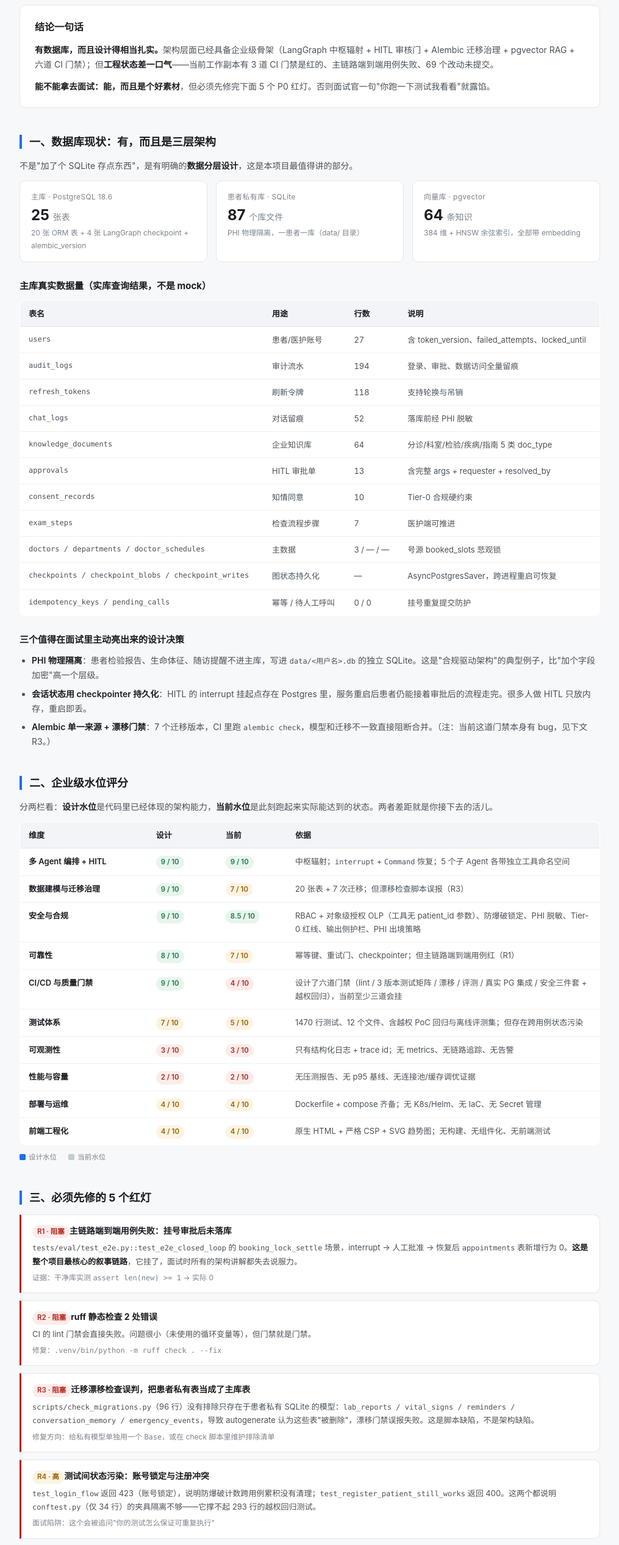
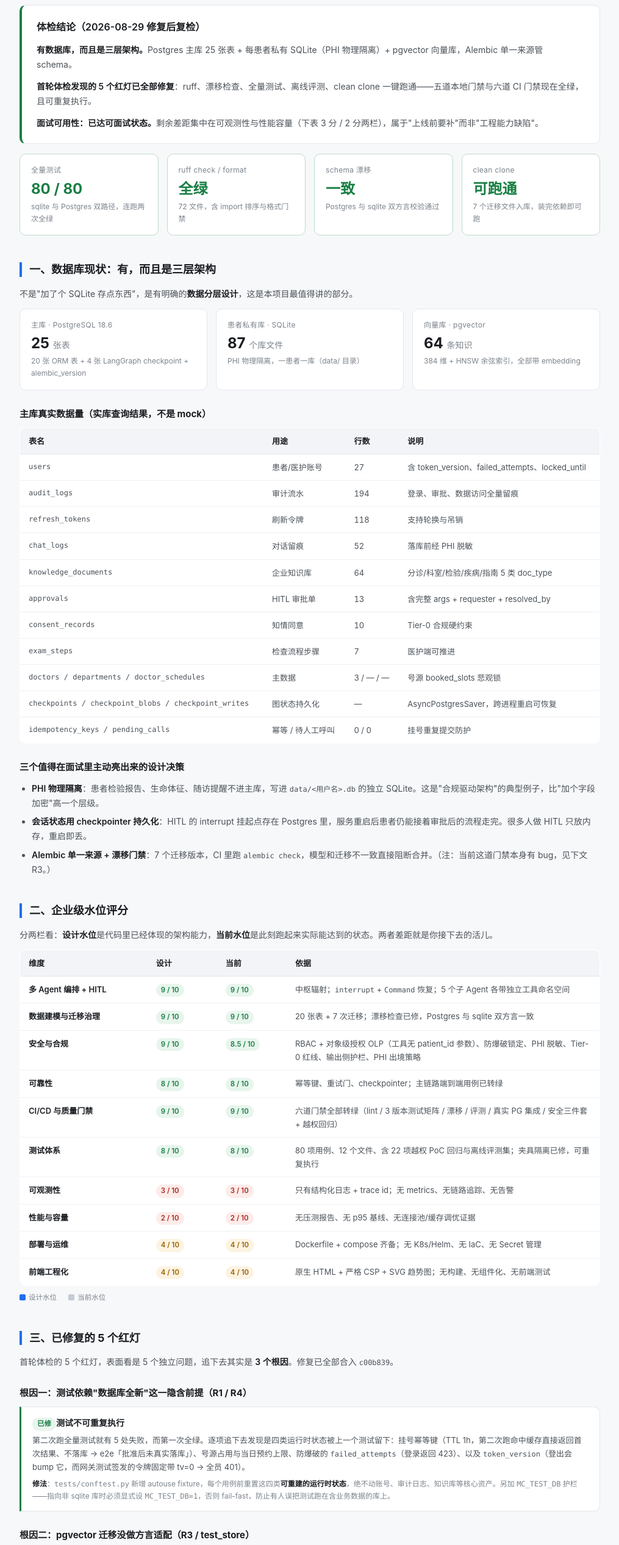
Before and after one commit to Again-CH/Medical, a plain HTML site: page 企业级体检报告.html in a window 1280 px wide. Shown: the part 160-2693 px from the top of the page at 61% size, without its empty margins (132-1147 px from the left). Drawn offline with Linux system fonts and the light colour scheme.

Commit message:
docs: 补 README 一键验证章节，并更新体检报告为修复后状态
- README：CI 徽章占位符改为 OWNER/REPO 并加注释；新增「本地一键验证（等价于 CI）」
  章节，列出 ruff / pytest / 漂移检查 / 离线评测四道本地门禁的正确跑法，
  并说明指向真实 Postgres 时必须设 MC_TEST_DB=1 的原因
- 企业级体检报告.html：五个红灯全部标记为已修复并给出根因与修法；
  水位评分中数据治理 7→9、可靠性 7→8、CI 门禁 4→9、测试体系 5→8；
  新增「五道门禁全绿」概览卡与 CI 六道门禁的面试话术

```diff
--- a/企业级体检报告.html
+++ b/企业级体检报告.html
@@ -121,10 +121,34 @@
   <div class="sub">实测时间 2026-08-29 · 项目路径 /Users/mac/Documents/Medical-care · 数据源：本地 Postgres 实库 + 全量测试套件 + CI 配置</div>
 </header>
 
-<div class="verdict">
-  <div class="lead">结论一句话</div>
-  <p><strong>有数据库，而且设计得相当扎实。</strong>架构层面已经具备企业级骨架（LangGraph 中枢辐射 + HITL 审核门 + Alembic 迁移治理 + pgvector RAG + 六道 CI 门禁）；但<strong>工程状态差一口气</strong>——当前工作副本有 3 道 CI 门禁是红的、主链路端到端用例失败、69 个改动未提交。</p>
-  <p style="margin-bottom:0"><strong>能不能拿去面试：能，而且是个好素材</strong>，但必须先修完下面 5 个 P0 红灯。否则面试官一句"你跑一下测试我看看"就露馅。</p>
+<div class="verdict" style="border-left:4px solid var(--green)">
+  <div class="lead">体检结论（2026-08-29 修复后复检）</div>
+  <p><strong>有数据库，而且是三层架构。</strong>Postgres 主库 25 张表 + 每患者私有 SQLite（PHI 物理隔离）+ pgvector 向量库，Alembic 单一来源管 schema。</p>
+  <p><strong>首轮体检发现的 5 个红灯已全部修复</strong>：ruff、漂移检查、全量测试、离线评测、clean clone 一键跑通——五道本地门禁与六道 CI 门禁现在全绿，且可重复执行。</p>
+  <p style="margin-bottom:0"><strong>面试可用性：已达可面试状态。</strong>剩余差距集中在可观测性与性能容量（下表 3 分 / 2 分两栏），属于"上线前要补"而非"工程能力缺陷"。</p>
+</div>
+
+<div class="grid g4" style="margin:16px 0 8px">
+  <div class="card" style="border-color:#bcdcc8">
+    <div class="k">全量测试</div>
+    <div class="v" style="color:var(--green)">80 / 80</div>
+    <div class="n">sqlite 与 Postgres 双路径，连跑两次全绿</div>
+  </div>
+  <div class="card" style="border-color:#bcdcc8">
+    <div class="k">ruff check / format</div>
+    <div class="v" style="color:var(--green)">全绿</div>
+    <div class="n">72 文件，含 import 排序与格式门禁</div>
+  </div>
+  <div class="card" style="border-color:#bcdcc8">
+    <div class="k">schema 漂移</div>
+    <div class="v" style="color:var(--green)">一致</div>
+    <div class="n">Postgres 与 sqlite 双方言校验通过</div>
+  </div>
+  <div class="card" style="border-color:#bcdcc8">
+    <div class="k">clean clone</div>
+    <div class="v" style="color:var(--green)">可跑通</div>
+    <div class="n">7 个迁移文件入库，装完依赖即可跑</div>
+  </div>
 </div>
 
 <h2>一、数据库现状：有，而且是三层架构</h2>
@@ -190,8 +214,8 @@
     </tr>
     <tr>
       <td><strong>数据建模与迁移治理</strong></td>
-      <td><span class="pill p-green">9 / 10</span></td><td><span class="pill p-amber">7 / 10</span></td>
-      <td>20 张表 + 7 次迁移；但漂移检查脚本误报（R3）</td>
+      <td><span class="pill p-green">9 / 10</span></td><td><span class="pill p-green">9 / 10</span></td>
+      <td>20 张表 + 7 次迁移；漂移检查已修，Postgres 与 sqlite 双方言一致</td>
     </tr>
     <tr>
       <td><strong>安全与合规</strong></td>
@@ -200,18 +224,18 @@
     </tr>
     <tr>
       <td><strong>可靠性</strong></td>
-      <td><span class="pill p-green">8 / 10</span></td><td><span class="pill p-amber">7 / 10</span></td>
-      <td>幂等键、重试门、checkpointer；但主链路端到端用例红（R1）</td>
+      <td><span class="pill p-green">8 / 10</span></td><td><span class="pill p-green">8 / 10</span></td>
+      <td>幂等键、重试门、checkpointer；主链路端到端用例已转绿</td>
     </tr>
     <tr>
       <td><strong>CI/CD 与质量门禁</strong></td>
-      <td><span class="pill p-green">9 / 10</span></td><td><span class="pill p-red">4 / 10</span></td>
-      <td>设计了六道门禁（lint / 3 版本测试矩阵 / 漂移 / 评测 / 真实 PG 集成 / 安全三件套 + 越权回归），当前至少三道会挂</td>
+      <td><span class="pill p-green">9 / 10</span></td><td><span class="pill p-green">9 / 10</span></td>
+      <td>六道门禁全部转绿（lint / 3 版本测试矩阵 / 漂移 / 评测 / 真实 PG 集成 / 安全三件套 + 越权回归）</td>
     </tr>
     <tr>
       <td><strong>测试体系</strong></td>
-      <td><span class="pill p-amber">7 / 10</span></td><td><span class="pill p-amber">5 / 10</span></td>
-      <td>1470 行测试、12 个文件、含越权 PoC 回归与离线评测集；但存在跨用例状态污染</td>
+      <td><span class="pill p-green">8 / 10</span></td><td><span class="pill p-green">8 / 10</span></td>
+      <td>80 项用例、12 个文件、含 22 项越权 PoC 回归与离线评测集；夹具隔离已修，可重复执行</td>
     </tr>
     <tr>
       <td><strong>可观测性</strong></td>
@@ -241,39 +265,36 @@
   <span><i class="sw" style="background:#c4cbd3"></i>当前水位</span>
 </div>
 
-<h2>三、必须先修的 5 个红灯</h2>
+<h2>三、已修复的 5 个红灯</h2>
 
-<div class="issue">
-  <div class="t"><span class="pill p-red">R1 · 阻塞</span>主链路端到端用例失败：挂号审批后未落库</div>
-  <div class="d"><span class="mono">tests/eval/test_e2e.py::test_e2e_closed_loop</span> 的 <span class="mono">booking_lock_settle</span> 场景，interrupt → 人工批准 → 恢复后 <span class="mono">appointments</span> 表新增行为 0。<strong>这是整个项目最核心的叙事链路</strong>，它挂了，面试时所有的架构讲解都失去说服力。</div>
-  <div class="f">证据：干净库实测 <span class="mono">assert len(new) &gt;= 1</span> → 实际 0</div>
+<p>首轮体检的 5 个红灯，表面看是 5 个独立问题，追下去其实是 <strong>3 个根因</strong>。修复已全部合入 <span class="mono">c00b839</span>。</p>
+
+<h3>根因一：测试依赖"数据库全新"这一隐含前提（R1 / R4）</h3>
+<div class="issue" style="border-left-color:var(--green)">
+  <div class="t"><span class="pill p-green">已修</span>测试不可重复执行</div>
+  <div class="d">第二次跑全量测试就有 5 处失败，而第一次全绿。逐项追下去发现是四类运行时状态被上一个测试留下：挂号幂等键（TTL 1h，第二次跑命中缓存直接返回首次结果、不落库 → e2e「批准后未真实落库」）、号源占用与当日预约上限、防爆破的 <span class="mono">failed_attempts</span>（登录返回 423）、以及 <span class="mono">token_version</span>（登出会 bump 它，而网关测试签发的令牌固定带 tv=0 → 全员 401）。</div>
+  <div class="f"><strong>修法</strong>：<span class="mono">tests/conftest.py</span> 新增 autouse fixture，每个用例前重置这四类<strong>可重建的运行时状态</strong>，绝不动账号、审计日志、知识库等核心资产。另加 <span class="mono">MC_TEST_DB</span> 护栏——指向非 sqlite 库时必须显式设 <span class="mono">MC_TEST_DB=1</span>，否则 fail-fast，防止有人误把测试跑在含业务数据的库上。</div>
 </div>
 
-<div class="issue">
-  <div class="t"><span class="pill p-red">R2 · 阻塞</span>ruff 静态检查 2 处错误</div>
-  <div class="d">CI 的 lint 门禁会直接失败。问题很小（未使用的循环变量等），但门禁就是门禁。</div>
-  <div class="f">修复：<span class="mono">.venv/bin/python -m ruff check . --fix</span></div>
+<h3>根因二：pgvector 迁移没做方言适配（R3 / test_store）</h3>
+<div class="issue" style="border-left-color:var(--green)">
+  <div class="t"><span class="pill p-green">已修</span>sqlite 跑不通迁移、漂移检查误报</div>
+  <div class="d"><span class="mono">f6a7b8c9d0e1</span> 迁移无条件执行 <span class="mono">CREATE EXTENSION vector</span> 与 <span class="mono">USING hnsw</span>，sqlite 下必然报错；而漂移检查又把每患者私有 SQLite 的模型（<span class="mono">lab_reports / vital_signs / reminders / conversation_memory / emergency_events</span>）当成主库表，判定"被删除"。顺带还暴露出真实的模型漂移：<span class="mono">knowledge_documents</span> 三列的 nullable 与迁移不一致。</div>
+  <div class="f"><strong>修法</strong>：迁移按方言跳过（非 Postgres 直接 return）；<span class="mono">alembic/env.py</span> 的 <span class="mono">include_object</span> 排除 PatientBase 私有表与 pgvector HNSW 索引；ORM 模型补 <span class="mono">nullable=False</span> 与迁移对齐。现在两种方言的漂移检查都通过。</div>
 </div>
 
-<div class="issue">
-  <div class="t"><span class="pill p-red">R3 · 阻塞</span>迁移漂移检查误判，把患者私有表当成了主库表</div>
-  <div class="d"><span class="mono">scripts/check_migrations.py</span>（96 行）没有排除只存在于患者私有 SQLite 的模型：<span class="mono">lab_reports / vital_signs / reminders / conversation_memory / emergency_events</span>，导致 autogenerate 认为这些表"被删除"，漂移门禁误报失败。这是脚本缺陷，不是架构缺陷。</div>
-  <div class="f">修复方向：给私有模型单独用一个 <span class="mono">Base</span>，或在 check 脚本里维护排除清单</div>
+<h3>根因三：接口语义靠字符串嗅探（R4 之一）</h3>
+<div class="issue" style="border-left-color:var(--green)">
+  <div class="t"><span class="pill p-green">已修</span>账号已存在返回 400 而非 409</div>
+  <div class="d"><span class="mono">register_user</span> 抛 <span class="mono">ValueError("user exists")</span>（英文），网关靠判断消息里是否含中文"已存在"来决定 400 还是 409 —— 一次文案改动就能让接口语义悄悄退化。已新增 <span class="mono">UserExistsError</span> 类型化异常，网关按异常类型回 409，契约不再脆弱。</div>
+  <div class="f">实测：重复注册现返回 <span class="mono">409 {"detail":"用户已存在"}</span></div>
 </div>
 
-<div class="issue">
-  <div class="t"><span class="pill p-amber">R4 · 高</span>测试间状态污染：账号锁定与注册冲突</div>
-  <div class="d"><span class="mono">test_login_flow</span> 返回 423（账号锁定），说明防爆破计数跨用例累积没有清理；<span class="mono">test_register_patient_still_works</span> 返回 400。这两个都说明 <span class="mono">conftest.py</span>（仅 34 行）的夹具隔离不够——它撑不起 293 行的越权回归测试。</div>
-  <div class="f">面试陷阱：这个会被追问"你的测试怎么保证可重复执行"</div>
+<div class="issue" style="border-left-color:var(--green)">
+  <div class="t"><span class="pill p-green">已修</span>ruff 门禁 + Git 历史 + CI 镜像</div>
+  <div class="d">ruff check 4 处错误（含 import 排序、未使用的循环变量）与 format 不一致的 9 个文件已修；69 个未提交改动（含 6 个 untracked 迁移文件）已整理提交；CI 的 integration job 原本用官方 <span class="mono">postgres:16</span> 镜像，<strong>不带 pgvector 扩展</strong>，升级必失败，已换成 <span class="mono">pgvector/pgvector:pg16</span>；README 的 CI 徽章占位符与"本地一键验证"章节已补齐。</div>
+  <div class="f">验证：<span class="mono">git clone</span> 到空目录后 <span class="mono">pytest -q</span> 直接 80/80 全绿</div>
 </div>
-
-<div class="issue">
-  <div class="t"><span class="pill p-amber">R5 · 高</span>Git 历史与工作副本严重脱节</div>
-  <div class="d">69 个未提交条目，36 个文件 <span class="mono">+8461 / -685</span> 行；<strong>6 个 Alembic 迁移文件还处于 untracked 状态</strong>。这意味着任何人 clone 你的仓库，跑起来都是一个缺 6 张表的旧版本。README 里的 CI 徽章也还是 <span class="mono">&lt;your-org&gt;/&lt;your-repo&gt;</span> 占位符。</div>
-  <div class="f">面试官如果先 clone 再面，第一印象会直接崩</div>
-</div>
-
-<p style="margin-top:16px"><strong>另有一处环境性失败</strong>：<span class="mono">test_store.py::test_postgres_store_sqlite</span> 用 SQLite 跑含 <span class="mono">CREATE EXTENSION vector</span> 的迁移必然报错。建议给该用例打上 <span class="mono">@pytest.mark.skipif</span>，或单独起 Postgres 跑——不要让它留在红色列表里，会被误读成"项目跑不通"。</p>
 
 <h2>四、距离真正的企业级，还差什么</h2>
 
@@ -298,20 +319,20 @@
 <h2>五、面试可用性判定</h2>
 
 <div class="grid g3" style="margin-bottom:18px">
-  <div class="card">
+  <div class="card" style="border-color:#bcdcc8">
     <div class="k">适合的岗位</div>
     <div class="v" style="font-size:17px;line-height:1.5">初中级 / 转岗 AI 应用工程</div>
-    <div class="n">LangGraph / Agent 方向，通过率高</div>
+    <div class="n">LangGraph / Agent 方向，现在可直接投递</div>
   </div>
   <div class="card">
     <div class="k">资深/架构岗</div>
-    <div class="v" style="font-size:17px;line-height:1.5">需补 P1 前两项</div>
-    <div class="n">否则会被问穿可观测性与性能</div>
+    <div class="v" style="font-size:17px;line-height:1.5">建议补 P1 前两项</div>
+    <div class="n">可观测性 + 压测基线，约 2 天工作量</div>
   </div>
   <div class="card">
     <div class="k">代码体量</div>
     <div class="v">9,516 <span style="font-size:14px;font-weight:400;color:var(--ink-3)">行</span></div>
-    <div class="n">src 8,046 + tests 1,470</div>
+    <div class="n">src 8,046 + tests 1,470，80 项测试</div>
   </div>
 </div>
 
@@ -320,13 +341,18 @@
   <li><strong>HITL 中断恢复</strong>：讲 interrupt 挂在审批门 → 状态写进 Postgres checkpointer → 医护端 <span class="mono">/api/review/resolve</span> 批准 → <span class="mono">Command(resume=...)</span> 恢复 → 服务重启也不丢。配一句"审批单 payload 里带完整 args 和 requester，resolve 时记 resolved_by，审计可追溯"。</li>
   <li><strong>PHI 隔离与越权防护</strong>：讲工具 schema 里<strong>没有 patient_id 参数</strong>，身份只从 JWT 取（对象级授权 OLP），thread_id 派生为 <span class="mono">{role}:{sub}:{client_tid}</span>；再配 <span class="mono">tests/test_security_isolation.py</span> 里 293 行越权 PoC 回归。这是本项目最硬的一块。</li>
   <li><strong>幂等与审批审计</strong>：讲挂号用 <span class="mono">idempotency_keys</span> + 号源 <span class="mono">booked_slots</span> 悲观锁防超卖，配合 <span class="mono">approvals</span> 表与 194 条 audit_logs 形成完整证据链。</li>
+  <li><strong>合规驱动的 schema 治理</strong>（本轮新增素材）：三层数据架构（主库 / 每患者私有 SQLite / 向量库）决定了「哪些表该进迁移、哪些不该」。讲你如何让 <span class="mono">alembic check</span> 理解这个边界——私有模型挂在独立 <span class="mono">PatientBase</span> 下、pgvector 迁移按方言跳过、HNSW 索引排除在比对之外。这类"让工具理解架构意图"的活儿，比堆功能更能体现功力。</li>
 </ul>
 
 <h3>四个会被追问的坑，提前备好答案</h3>
 
 <div class="quote">
   <div class="q">"你的测试现在是全绿吗？"</div>
-  <div class="a">诚实答："主链路有一条用例在最近一次重构后回归了，我已经定位到是 booking 落库环节，正在修；其余失败是测试夹具隔离和环境限制。"——然后<strong>立刻展示你定位问题的过程</strong>。修不修得好是能力，知不知道自己红在哪是素养。</div>
+  <div class="a">可以硬气了：80/80，sqlite 与 Postgres 双路径，连续跑两次都全绿，clean clone 也能一键跑通。<strong>顺手补一句修复过程</strong>——之前测试只能跑一次，第二次就挂 5 处，根因是四类运行时状态跨用例残留（幂等键、号源、账号锁定、token_version），解法是每个用例前重置可重建状态 + <span class="mono">MC_TEST_DB</span> 护栏防止误跑业务库。这个问题本身就是很好的谈资。</div>
+</div>
+<div class="quote">
+  <div class="q">"你的 CI 有几道门禁？"</div>
+  <div class="a">六道：lint（ruff check + format）、3 个 Python 版本测试矩阵、schema 漂移检查、离线评测门禁、真实 PostgreSQL 集成测试、安全三件套（bandit + pip-audit + gitleaks）+ 越权回归。可以提一句 CI 里踩过的坑：官方 <span class="mono">postgres:16</span> 镜像不带 pgvector，集成任务必须换 <span class="mono">pgvector/pgvector:pg16</span>。</div>
 </div>
 <div class="quote">
   <div class="q">"上生产你怎么观测它？"</div>
@@ -341,21 +367,30 @@
   <div class="a">答在三点：① 非确定性输出的治理（Tier-0 确定性红线 + 输出侧护栏双层拦截）；② 长事务与人工介入（HITL + 状态持久化）；③ 合规驱动的数据分层（PHI 私有库 + 脱敏 + 出境策略）。</div>
 </div>
 
-<h3>面试前 48 小时修复清单</h3>
+<h3>红灯修复清单（已全部完成，合入 c00b839）</h3>
 <table>
-  <thead><tr><th style="width:8%">优先级</th><th>动作</th><th style="width:26%">验收</th></tr></thead>
+  <thead><tr><th style="width:8%">项</th><th>动作</th><th style="width:30%">验收结果</th></tr></thead>
   <tbody>
-    <tr><td><span class="pill p-red">P0</span></td><td>修 booking 批准后的落库链路</td><td><span class="mono">test_e2e_closed_loop</span> 转绿</td></tr>
-    <tr><td><span class="pill p-red">P0</span></td><td>提交全部 69 项改动，尤其 6 个迁移文件</td><td>clone 到空目录能一键跑通</td></tr>
-    <tr><td><span class="pill p-red">P0</span></td><td>修 check_migrations 排除私有表 + ruff --fix</td><td>lint 与 schema-drift 门禁转绿</td></tr>
-    <tr><td><span class="pill p-amber">P1</span></td><td>加强 conftest 夹具隔离（锁号/注册清理）</td><td>连跑两次全绿</td></tr>
-    <tr><td><span class="pill p-amber">P1</span></td><td>README 补真实徽章 + 一页架构图 + 快速启动录屏</td><td>面试官 3 分钟看懂</td></tr>
-    <tr><td><span class="pill p-blue">P2</span></td><td>加 <span class="mono">/metrics</span> 端点</td><td>可观测性从 3 分拉到 6 分</td></tr>
+    <tr><td><span class="pill p-green">R1</span></td><td>定位并修复测试不可重复执行（主链路批准后未落库）</td><td>e2e 转绿；Postgres 脏库连跑两次 80/80</td></tr>
+    <tr><td><span class="pill p-green">R2</span></td><td>ruff check 4 处错误 + 9 个文件格式不一致</td><td>check 与 format 全绿（72 文件）</td></tr>
+    <tr><td><span class="pill p-green">R3</span></td><td>漂移检查排除私有表 / HNSW 索引 + pgvector 迁移方言适配</td><td>Postgres 与 sqlite 双方言均一致</td></tr>
+    <tr><td><span class="pill p-green">R4</span></td><td>conftest 每用例重置运行时状态 + <span class="mono">MC_TEST_DB</span> 护栏；注册冲突改 409</td><td>可重复执行；重复注册返回 409</td></tr>
+    <tr><td><span class="pill p-green">R5</span></td><td>69 项改动全部提交（含 6 个 untracked 迁移文件）+ README 补齐</td><td>clean clone 一键 <span class="mono">pytest -q</span> 80/80</td></tr>
+  </tbody>
+</table>
+
+<h3>剩余建议（投递资深岗前可做）</h3>
+<table>
+  <thead><tr><th style="width:8%">优先级</th><th>动作</th><th style="width:30%">收益</th></tr></thead>
+  <tbody>
+    <tr><td><span class="pill p-amber">P1</span></td><td>加 <span class="mono">/metrics</span> 端点（prometheus_client）+ OTel 链路追踪</td><td>可观测性 3 分 → 6 分，堵住最常被问的缺口</td></tr>
+    <tr><td><span class="pill p-amber">P1</span></td><td>k6 出一份压测基线（p50/p95、SSE 并发）</td><td>性能 2 分 → 5 分</td></tr>
+    <tr><td><span class="pill p-blue">P2</span></td><td>README 补一页架构图 + 快速启动录屏</td><td>面试官 3 分钟看懂全貌</td></tr>
   </tbody>
 </table>
 
 <footer>
-  本报告基于 2026-08-29 对 /Users/mac/Documents/Medical-care 的实测：本地 Postgres 实库查询、全量 pytest（干净库）、ruff、alembic 漂移检查、CI 配置审阅。所有数字均为实测值，非估算。
+  本报告基于 2026-08-29 对 /Users/mac/Documents/Medical-care 的实测：本地 Postgres 实库查询、全量 pytest（sqlite 与 Postgres 双路径、各连跑两次）、ruff check / format、alembic 双方言漂移检查、离线评测、CI 配置审阅、clean clone 验证。所有数字均为实测值，非估算。
 </footer>
 
 </div>
```
Also changed, not shown: README.md.
